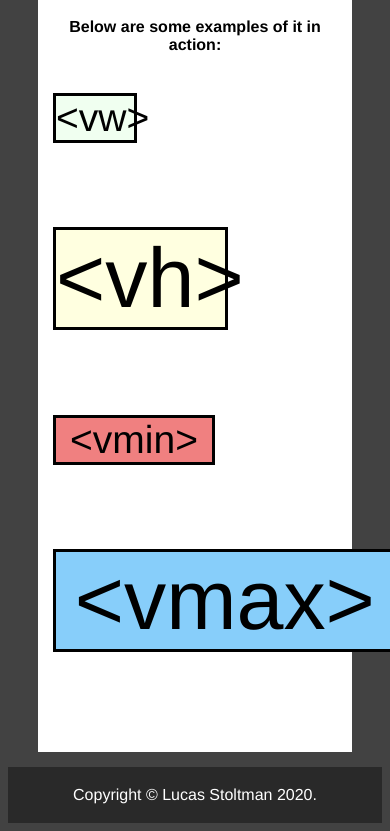
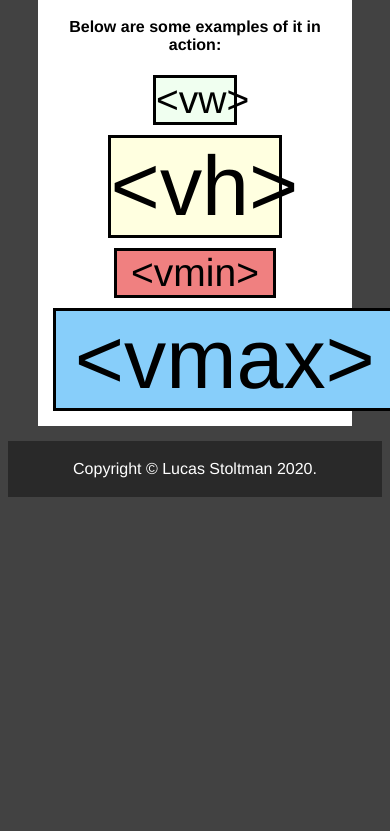
Before and after one commit to RainyKnight/FCC-Responsive-Web-Design, a plain HTML site: page index.html in a window 390 px wide. Shown: the part 2563-3394 px from the top of the page. After the commit the page ends 3068 px from the top, so only its background shows below. Drawn offline with Linux system fonts and the light colour scheme.

Commit message:
Clean up responsive typography examples

```diff
--- a/index.html
+++ b/index.html
@@ -72,10 +72,10 @@
             </article>
             <article>
                 <h4>Below are some examples of it in action:</h4>
-                <p id="vw">&lt;vw&gt;</p>
-                <p id="vh">&lt;vh&gt;</p>
-                <p id="vmin">&lt;vmin&gt;</p>
-                <p id="vmax">&lt;vmax&gt;</p>
+                <p id="vw" class="responsive-typography">&lt;vw&gt;</p>
+                <p id="vh" class="responsive-typography">&lt;vh&gt;</p>
+                <p id="vmin" class="responsive-typography">&lt;vmin&gt;</p>
+                <p id="vmax" class="responsive-typography">&lt;vmax&gt;</p>
             </article>
         </section>
     </main>
--- a/style.css
+++ b/style.css
@@ -94,28 +94,30 @@ blockquote {
 
 /* responsive typography */
 
+.responsive-typography {
+    margin: auto;
+    margin-top: 10px;
+    border-style: solid;
+}
+
 #vw {
     font-size: 10vw;
     width: 20vw;
-    border-style: solid;
     background-color: honeydew;
  }
 
  #vh {
     font-size: 10vh;
     width: 20vh;
-    border-style: solid;
     background-color: lightyellow;
  }
  #vmin {
     font-size: 10vmin;
     width: 40vmin;
-    border-style: solid;
     background-color: lightcoral;
  }
  #vmax {
     font-size: 10vmax;
     width: 40vmax;
-    border-style: solid;
     background-color: lightskyblue;
  }
```
